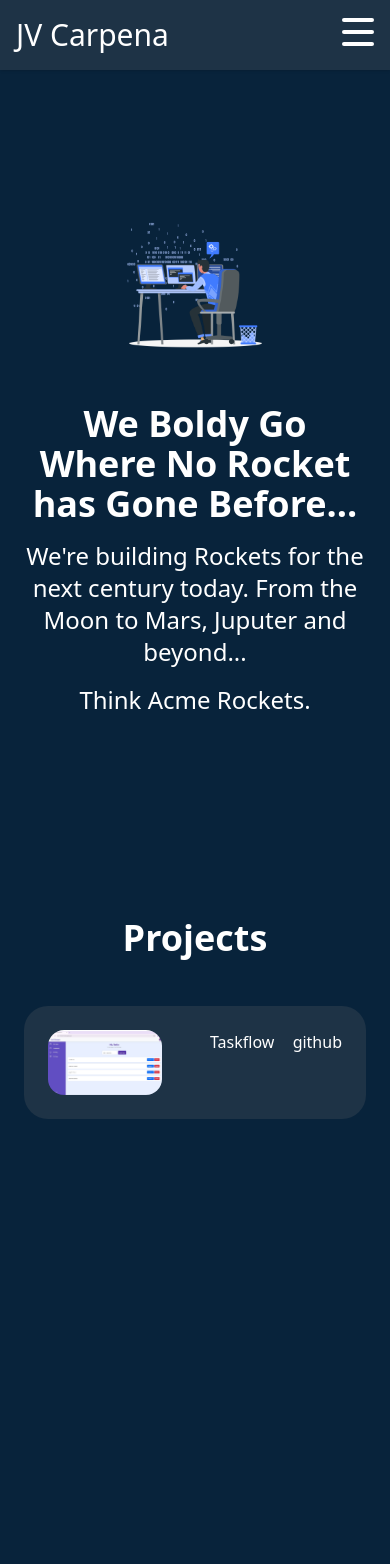
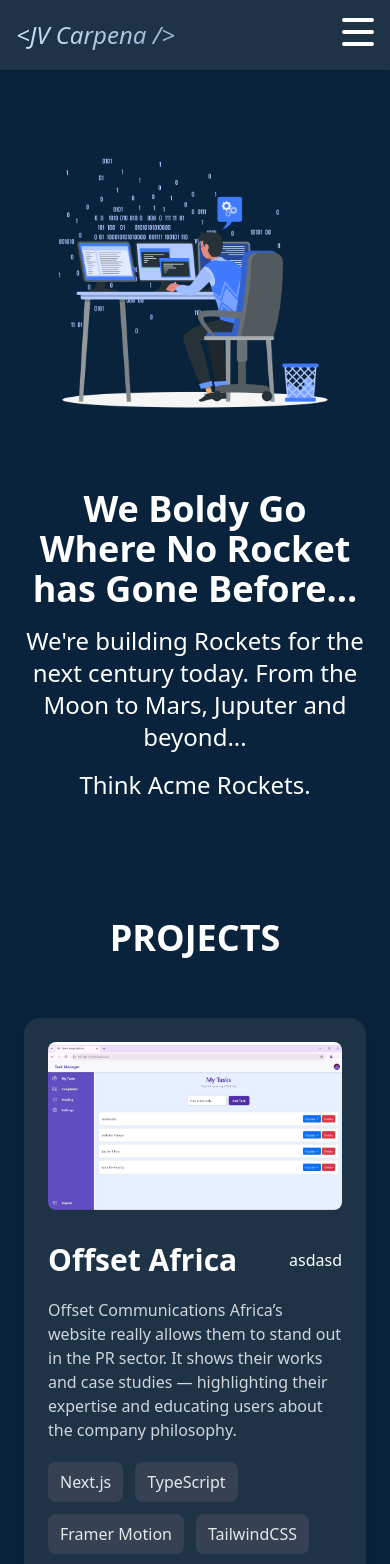
Before and after one commit to jvcarpena/portfolio-react-tailwind, a React (Vite) app in the folder personal-portfolio/: page / in a window 390 px wide. Shown: the top 1564 px of the page. Before the commit the page ends 1239 px from the top, so only its background shows below. Built offline with nearby package versions, Linux system fonts and the light colour scheme.

Commit message:
Configured the project part to be responsive and add some styles on the header

```diff
--- a/personal-portfolio/src/components/Header.jsx
+++ b/personal-portfolio/src/components/Header.jsx
@@ -12,9 +12,11 @@ function Header() {
   return (
     <header className="sticky top-0 bg-[#1e3346] z-1000 shadow-sm">
       <section className="mx-auto flex max-w-7xl items-center justify-between p-4">
-        <h1 className="text-3xl font-medium">
+        <h1 className="text-2xl font-medium sm:text-3xl">
           <a href="#hero" className="hover:opacity-60">
-            JV Carpena
+            <span className="italic bg-linear-to-r from-[#c9e3fa] to-[#97b3ce] bg-clip-text text-transparent">
+              &lt;JV Carpena /&gt;
+            </span>
           </a>
         </h1>
 
--- a/personal-portfolio/src/components/Hero.jsx
+++ b/personal-portfolio/src/components/Hero.jsx
@@ -20,7 +20,7 @@ function Hero() {
       </artcle>
 
       <img
-        className="w-1/2"
+        className="w-full sm:w-1/2"
         src="./src/assets/images/Programmer-rafiki.png"
         alt="Programmer"
       />
--- a/personal-portfolio/src/components/Projects.jsx
+++ b/personal-portfolio/src/components/Projects.jsx
@@ -6,25 +6,50 @@ function Projects() {
       id="projects"
       className="mx-auto max-w-7xl my-12 min-h-[clac(100vh-68px)] scroll-mt-20 p-6 [&@media(max-aspect-ratio:1/1)]:aspect-[13/20]"
     >
-      <h2 className="mb-6 text-center text-4xl font-bold sm:text-5xl">
-        Projects
+      <h2 className="mb-15 text-center text-4xl font-bold sm:text-5xl">
+        PROJECTS
       </h2>
 
-      <ul className="mx-auto my-12 flex list-none flex-col gap-8">
-        <li className="flex flex-row bg-[#1e3346] border-none rounded-3xl mx-auto max-w-7xl sm:flex-col">
-          <img
-            className="w-1/3 rounded-2xl m-6"
-            src="./src/assets/images/to-do-app.jpg"
-            alt=""
-          />
-          <div className="flex flex-col w-2/3 p-6">
-            <div className="flex flex-row justify-between">
-              <h3>Taskflow</h3>
-              <button>github</button>
+      <div className="max-w-7xl mx-auto flex flex-col gap-5 sm:gap-10">
+        <div className="bg-[#1e3346] p-6 rounded-2xl shadow-lg flex flex-col items-center gap-8 sm:flex-row">
+          {/* Image */}
+          <div className="relative">
+            <img
+              src="./src/assets/images/to-do-app.jpg"
+              alt="Project Screenshot"
+              className="w-full rounded-lg"
+            />
+          </div>
+
+          {/* Content */}
+          <div className="text-white">
+            <div className="flex justify-between mb-5 items-center">
+              <h2 className="text-3xl font-bold sm:text-5xl">Offset Africa</h2>
+              <p>asdasd</p>
+            </div>
+            <p className="mb-5 text-gray-300 text-1xl sm:text-2xl">
+              Offset Communications Africa’s website really allows them to stand
+              out in the PR sector. It shows their works and case studies —
+              highlighting their expertise and educating users about the company
+              philosophy.
+            </p>
+
+            {/* Tech Stack */}
+            <div className="flex flex-wrap gap-3">
+              {["Next.js", "TypeScript", "Framer Motion", "TailwindCSS"].map(
+                (tech) => (
+                  <span
+                    key={tech}
+                    className="bg-gray-700 text-gray-200 px-3 py-2 text-md sm:text-lg rounded-lg"
+                  >
+                    {tech}
+                  </span>
+                )
+              )}
             </div>
           </div>
-        </li>
-      </ul>
+        </div>
+      </div>
     </section>
   );
 }
```
